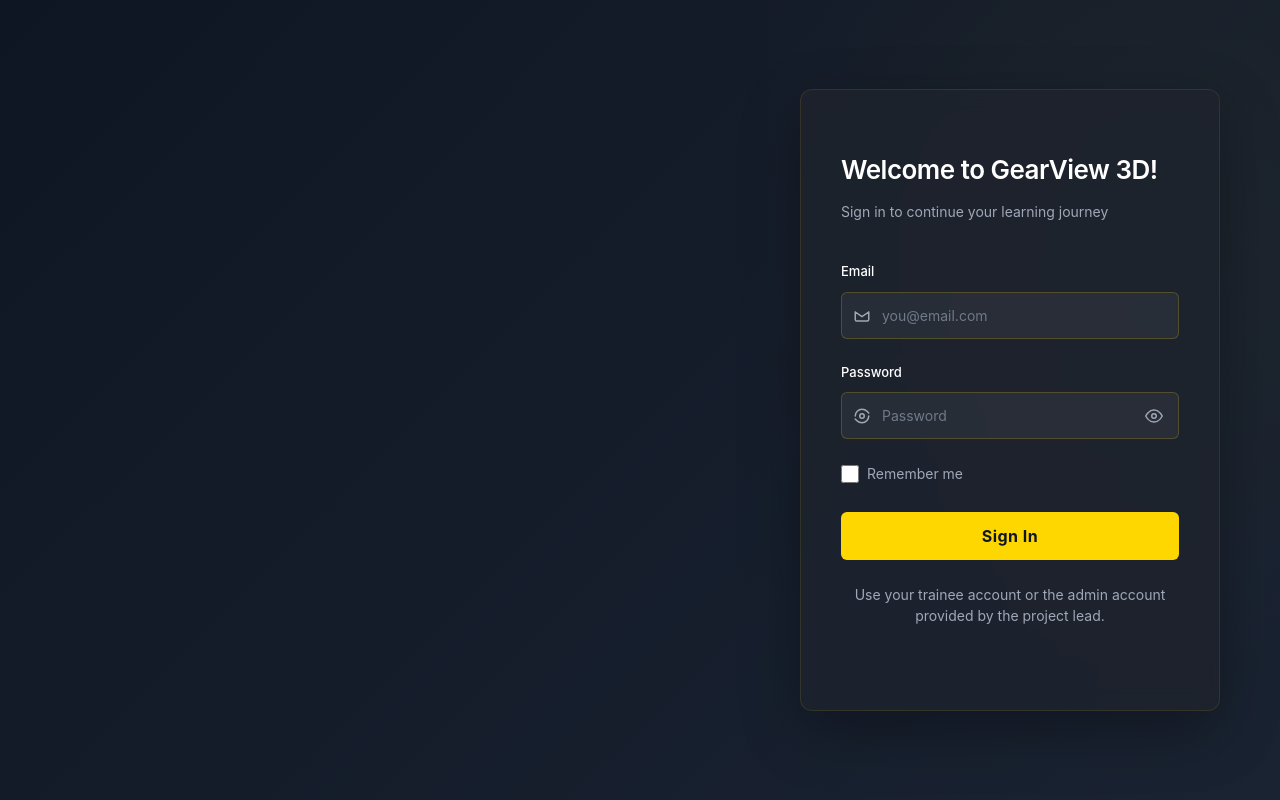
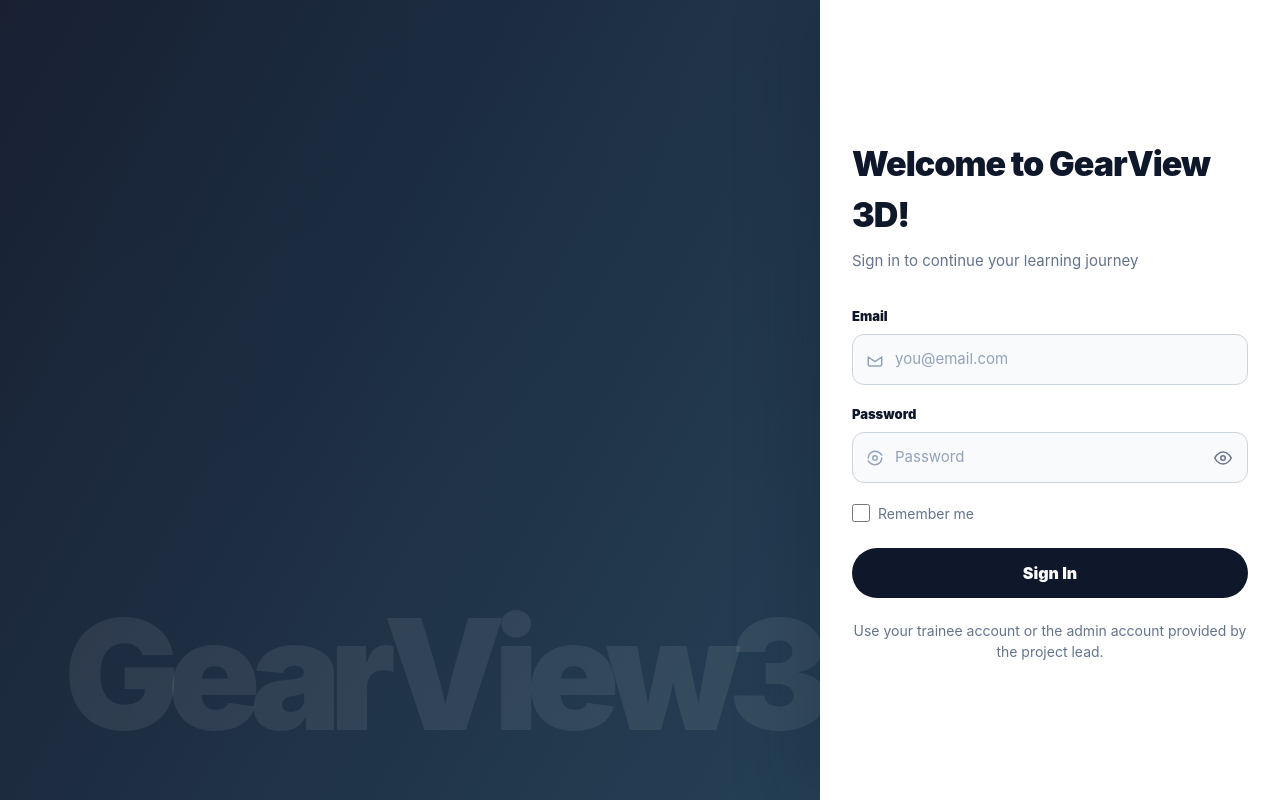
Before and after one commit to Kreprep/GearView3D, a React app in the folder frontend/: page / in a window 1280 px wide. Built offline with nearby package versions, Linux system fonts and the light colour scheme; no server answers; the HTML template or start-up script is replaced by a standard one.

Commit message:
style: refresh login workspace layout

```diff
--- a/frontend/src/LoginPage.css
+++ b/frontend/src/LoginPage.css
@@ -1,66 +1,61 @@
 .login-page {
-  width: 100%;
-  height: 100vh;
-  background: linear-gradient(135deg, #0f1623 0%, #1a2332 100%);
-  display: flex;
-  align-items: center;
-  justify-content: flex-end;
-  position: relative;
-  overflow: hidden;
+  min-height: 100vh;
+  display: grid;
+  grid-template-columns: minmax(0, 1fr) 460px;
+  background:
+    linear-gradient(120deg, rgba(15, 23, 42, 0.96), rgba(8, 47, 73, 0.86)),
+    radial-gradient(circle at 30% 20%, rgba(103, 232, 249, 0.24), transparent 34%);
 }
 
 .login-page::before {
-  content: '';
-  position: absolute;
-  top: -50%;
-  right: -20%;
-  width: 60%;
-  height: 150%;
-  background: radial-gradient(circle, rgba(255, 215, 0, 0.03) 0%, transparent 70%);
-  pointer-events: none;
+  content: 'GearView3D';
+  display: flex;
+  align-items: flex-end;
+  padding: 64px;
+  color: rgba(255, 255, 255, 0.08);
+  font-size: clamp(70px, 12vw, 180px);
+  font-weight: 950;
+  letter-spacing: -0.08em;
+  line-height: 0.8;
 }
 
 .login-box {
+  display: flex;
+  align-items: center;
+  min-height: 100vh;
+  padding: 32px;
+  background: #ffffff;
+  box-shadow: -24px 0 60px rgba(15, 23, 42, 0.22);
+}
+
+.login-content {
   width: 100%;
-  max-width: 420px;
-  padding: 60px 40px;
-  margin-right: 60px;
-  background: rgba(30, 35, 45, 0.8);
-  border-radius: 12px;
-  backdrop-filter: blur(10px);
-  border: 1px solid rgba(255, 215, 0, 0.1);
-  box-shadow: 0 20px 60px rgba(0, 0, 0, 0.3);
-  position: relative;
-  z-index: 10;
 }
 
 .login-content h1 {
-  margin: 0 0 12px 0;
-  font-size: 26px;
-  font-weight: 600;
-  color: #ffffff;
-  letter-spacing: -0.5px;
-  white-space: nowrap;
+  margin: 0 0 10px;
+  color: #0f172a;
+  font-size: 34px;
+  font-weight: 950;
+  letter-spacing: -0.03em;
 }
 
 .login-subtitle {
-  color: #a0a8b8;
-  margin: 0 0 40px 0;
-  font-size: 14px;
-  line-height: 1.5;
+  margin-bottom: 34px;
+  color: #64748b;
+  font-size: 15px;
 }
 
 .form-group {
-  margin-bottom: 24px;
+  margin-bottom: 20px;
 }
 
 .form-group label {
   display: block;
-  margin-bottom: 10px;
-  font-weight: 500;
-  color: #ffffff;
+  margin-bottom: 8px;
+  color: #0f172a;
   font-size: 13px;
-  text-transform: capitalize;
+  font-weight: 900;
 }
 
 .input-wrapper {
@@ -71,34 +66,33 @@
 
 .input-icon {
   position: absolute;
-  left: 12px;
+  left: 14px;
   width: 18px;
   height: 18px;
-  color: #a0a8b8;
+  color: #94a3b8;
   pointer-events: none;
 }
 
 .form-group input {
   width: 100%;
-  padding: 12px 12px 12px 40px;
-  border: 1px solid rgba(255, 215, 0, 0.2);
-  border-radius: 6px;
-  font-size: 14px;
-  background: rgba(255, 255, 255, 0.05);
-  color: #ffffff;
-  transition: all 0.3s ease;
-  box-sizing: border-box;
+  border: 1px solid #cbd5e1;
+  border-radius: 12px;
+  background: #f8fafc;
+  color: #0f172a;
+  font-size: 15px;
+  padding: 13px 44px 13px 42px;
+  transition: border-color 160ms ease, box-shadow 160ms ease, background 160ms ease;
 }
 
 .form-group input::placeholder {
-  color: #707a8a;
+  color: #94a3b8;
 }
 
 .form-group input:focus {
   outline: none;
-  border-color: #ffd700;
-  background: rgba(255, 255, 255, 0.08);
-  box-shadow: 0 0 0 3px rgba(255, 215, 0, 0.1);
+  border-color: #22d3ee;
+  background: #ffffff;
+  box-shadow: 0 0 0 4px rgba(34, 211, 238, 0.14);
 }
 
 .form-group input:disabled {
@@ -109,19 +103,17 @@
 .toggle-password {
   position: absolute;
   right: 12px;
-  background: none;
-  border: none;
-  cursor: pointer;
-  padding: 4px;
   display: flex;
   align-items: center;
   justify-content: center;
-  color: #a0a8b8;
-  transition: color 0.3s;
+  border: 0;
+  background: none;
+  color: #64748b;
+  padding: 4px;
 }
 
 .toggle-password:hover {
-  color: #ffd700;
+  color: #0891b2;
 }
 
 .toggle-password svg {
@@ -132,9 +124,9 @@
 
 .form-options {
   display: flex;
+  align-items: center;
   justify-content: space-between;
-  align-items: center;
-  margin-bottom: 28px;
+  margin-bottom: 24px;
   font-size: 14px;
 }
 
@@ -142,57 +134,34 @@
   display: flex;
   align-items: center;
   gap: 8px;
-  cursor: pointer;
 }
 
 .checkbox-wrapper input {
   width: 18px;
   height: 18px;
-  cursor: pointer;
-  accent-color: #ffd700;
+  accent-color: #0891b2;
 }
 
 .checkbox-wrapper label {
-  cursor: pointer;
-  color: #a0a8b8;
-  margin: 0;
-  font-weight: 400;
-}
-
-.forgot-password {
-  color: #ffd700;
-  text-decoration: none;
-  font-weight: 500;
-  transition: color 0.3s;
-}
-
-.forgot-password:hover {
-  color: #ffed4e;
+  color: #64748b;
 }
 
 .login-button {
   width: 100%;
-  padding: 12px;
-  background: #ffd700;
-  color: #0f1623;
-  border: none;
-  border-radius: 6px;
+  border: 0;
+  border-radius: 999px;
+  background: #0f172a;
+  color: #ffffff;
   font-size: 16px;
-  font-weight: 700;
-  cursor: pointer;
-  transition: all 0.3s ease;
-  margin-bottom: 24px;
-  letter-spacing: 0.5px;
+  font-weight: 900;
+  padding: 13px;
+  transition: background 160ms ease, box-shadow 160ms ease, transform 160ms ease;
 }
 
 .login-button:hover:not(:disabled) {
-  background: #ffed4e;
-  transform: translateY(-2px);
-  box-shadow: 0 8px 24px rgba(255, 215, 0, 0.3);
-}
-
-.login-button:active:not(:disabled) {
-  transform: translateY(0);
+  background: #0891b2;
+  box-shadow: 0 14px 28px rgba(8, 145, 178, 0.24);
+  transform: translateY(-1px);
 }
 
 .login-button:disabled {
@@ -201,50 +170,34 @@
 }
 
 .error-message {
+  margin-bottom: 18px;
+  border: 1px solid #fecaca;
+  border-radius: 12px;
+  background: #fef2f2;
+  color: #b91c1c;
+  font-size: 13px;
+  font-weight: 700;
   padding: 12px 14px;
-  margin-bottom: 20px;
-  background: rgba(220, 53, 69, 0.15);
-  color: #ff6b6b;
-  border: 1px solid rgba(220, 53, 69, 0.3);
-  border-radius: 6px;
-  font-size: 13px;
 }
 
 .signup-section {
+  margin-top: 22px;
+  color: #64748b;
+  font-size: 14px;
   text-align: center;
-  margin-bottom: 24px;
-  font-size: 14px;
-  color: #a0a8b8;
 }
 
-.signup-section a {
-  color: #ffd700;
-  text-decoration: none;
-  font-weight: 600;
-  transition: color 0.3s;
-}
+@media (max-width: 860px) {
+  .login-page {
+    grid-template-columns: 1fr;
+  }
 
-.signup-section a:hover {
-  color: #ffed4e;
-}
-
-@media (max-width: 768px) {
-  .login-page {
-    justify-content: center;
+  .login-page::before {
+    display: none;
   }
 
   .login-box {
-    margin-right: 0;
-    max-width: 90%;
-    padding: 40px 30px;
-  }
-
-  .login-content h1 {
-    font-size: 26px;
-  }
-
-  .login-footer {
-    flex-direction: column;
-    gap: 12px;
+    min-height: 100vh;
+    box-shadow: none;
   }
 }
```
